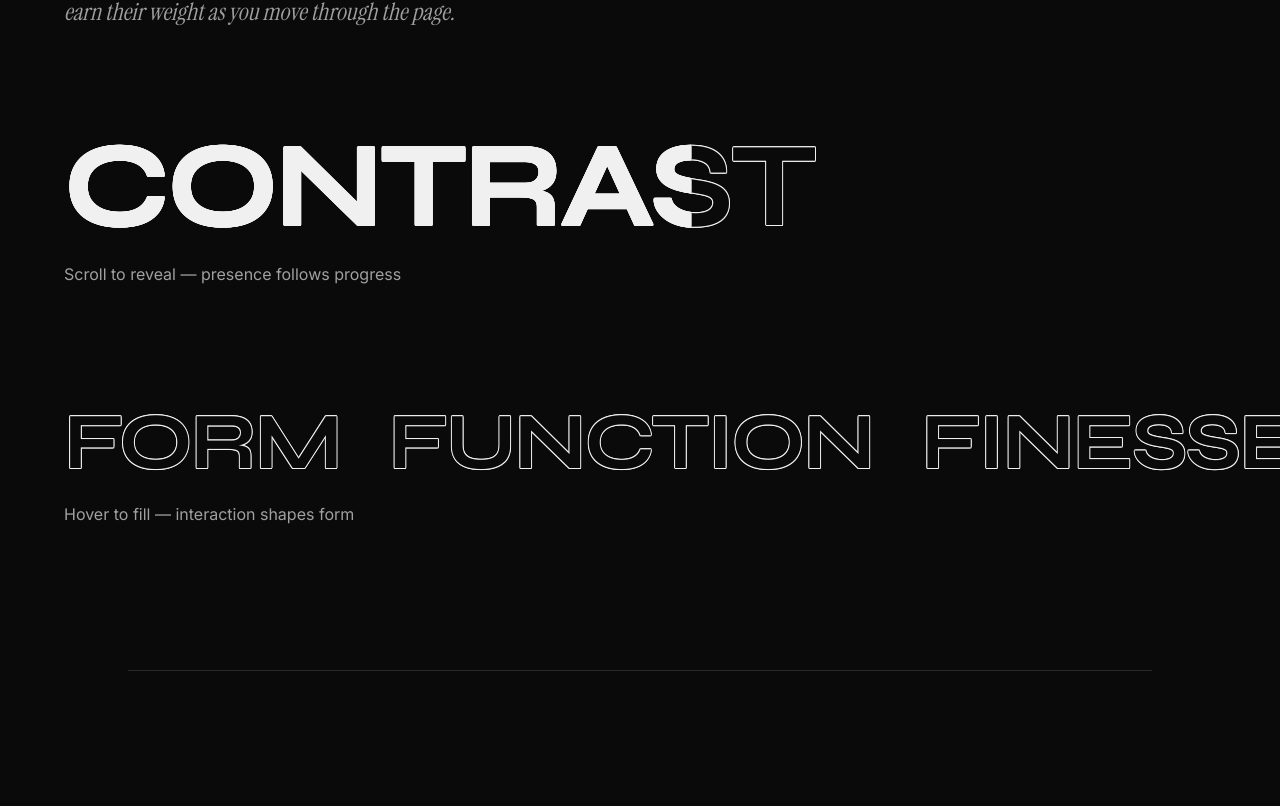
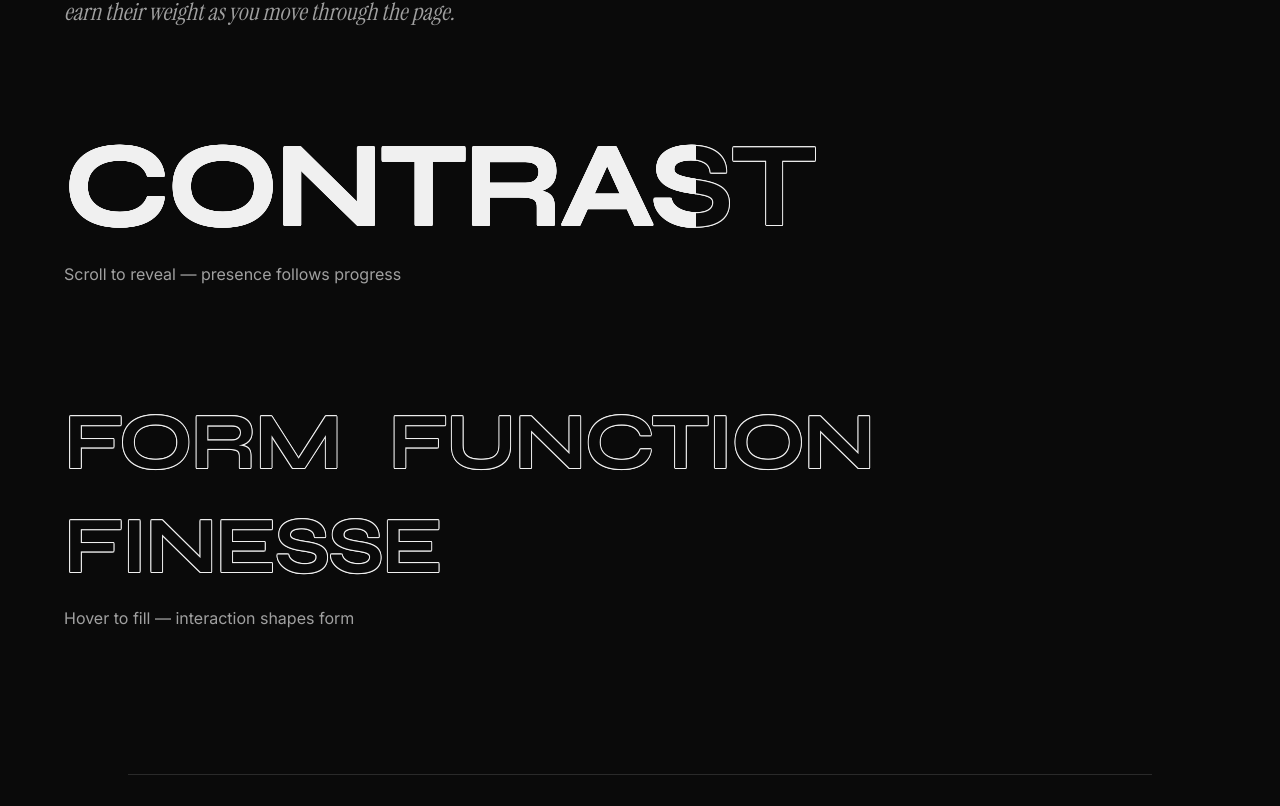
Before and after one commit to ryancalacsan/minimal-motion, a Next.js app: page / in a window 1280 px wide. Shown: the part 4474-5280 px from the top of the page. Built offline with nearby package versions, Linux system fonts and the light colour scheme.

Commit message:
fix: reduced motion guard on PageWrapper, text stroke flex-wrap at tablet
PageWrapper now skips the 0.8s opacity fade-in when prefers-reduced-motion
is enabled (instant visibility). TextStrokeSection hover words now flex-wrap
at tablet breakpoint to prevent "Finesse" from clipping at 768px.

```diff
--- a/components/PageWrapper.tsx
+++ b/components/PageWrapper.tsx
@@ -3,12 +3,14 @@
 import { useState, useCallback } from "react";
 import { motion } from "motion/react";
 import Preloader from "./Preloader";
+import { useReducedMotionSafe } from "@/hooks/useReducedMotionSafe";
 
 export default function PageWrapper({
   children,
 }: {
   children: React.ReactNode;
 }) {
+  const prefersReduced = useReducedMotionSafe();
   const [isLoading, setIsLoading] = useState(true);
 
   const handleComplete = useCallback(() => {
@@ -20,9 +22,15 @@ export default function PageWrapper({
       <Preloader onComplete={handleComplete} />
       <motion.div
         className="relative"
-        initial={{ opacity: 0 }}
-        animate={isLoading ? { opacity: 0 } : { opacity: 1 }}
-        transition={{ duration: 0.8, ease: [0.16, 1, 0.3, 1] }}
+        initial={{ opacity: prefersReduced ? 1 : 0 }}
+        animate={
+          prefersReduced
+            ? { opacity: 1 }
+            : isLoading
+              ? { opacity: 0 }
+              : { opacity: 1 }
+        }
+        transition={{ duration: prefersReduced ? 0 : 0.8, ease: [0.16, 1, 0.3, 1] }}
       >
         {children}
       </motion.div>
--- a/components/TextStrokeSection.tsx
+++ b/components/TextStrokeSection.tsx
@@ -98,7 +98,7 @@ export default function TextStrokeSection() {
 
         {/* Demo 2: Tap/Hover-to-fill */}
         <div>
-          <div className="flex flex-col gap-2 sm:flex-row sm:gap-8 md:gap-12">
+          <div className="flex flex-col gap-2 sm:flex-row sm:flex-wrap sm:gap-x-8 sm:gap-y-4 md:gap-x-12">
             {HOVER_WORDS.map((word) => (
               <HoverWord key={word} word={word} isTouch={isTouch} />
             ))}
```
